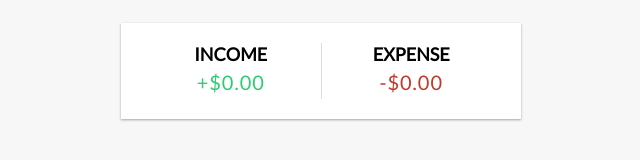
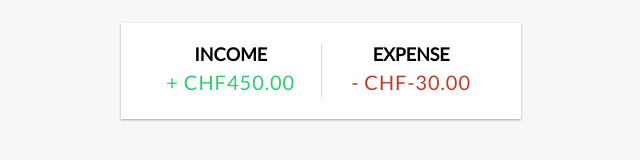
Before and after one commit to NgawangChoedenShankentsang/Expense-Tracker, a Vue app: page / in a window 1280 px wide. Shown: the part 148-308 px from the top of the page, without its empty margins (319-959 px from the left). Built offline with nearby package versions, Linux system fonts and the light colour scheme.

Commit message:
:heavy_plus_sign: Counting income and expense

```diff
--- a/src/App.vue
+++ b/src/App.vue
@@ -2,7 +2,7 @@
   <Header />
   <div class="container">
     <Balance :total="total" />
-    <IncomeExpenses />
+    <IncomeExpenses :income="income" :expenses="expenses"/>
     <TransactionList :transactions="transactions" />
     <AddTransaction />
   </div>
@@ -31,5 +31,24 @@
     }, 0);
   });
 
+  //Get Income
+  const income = computed(() => {
+    return transactions.value
+    .filter((transaction) => transaction.amount > 0)
+    .reduce((acc, transaction) => {
+      return acc + transaction.amount;
+    }, 0)
+    .toFixed(2);
+  });
+
+  //Get Expenses
+  const expenses = computed(() => {
+    return transactions.value
+    .filter((transaction) => transaction.amount < 0)
+    .reduce((acc, transaction) => {
+      return acc + transaction.amount;
+    }, 0)
+    .toFixed(2);
+  });
 
 </script>
--- a/src/components/IncomeExpenses.vue
+++ b/src/components/IncomeExpenses.vue
@@ -2,11 +2,26 @@
     <div class="inc-exp-container">
         <div>
           <h4>Income</h4>
-          <p id="money-plus" class="money plus">+$0.00</p>
+          <p id="money-plus" class="money plus">+ CHF{{ income }}</p>
         </div>
         <div>
           <h4>Expense</h4>
-          <p id="money-minus" class="money minus">-$0.00</p>
+          <p id="money-minus" class="money minus">- CHF{{ expenses }}</p>
         </div>
       </div>
 </template>
+
+<script setup>
+  import { defineProps } from 'vue'
+
+  const props = defineProps({
+    income: {
+      type: Number,
+      required: true,
+    },
+    expenses: {
+      type: Number,
+      required: true,
+    }
+  });
+</script>
```
